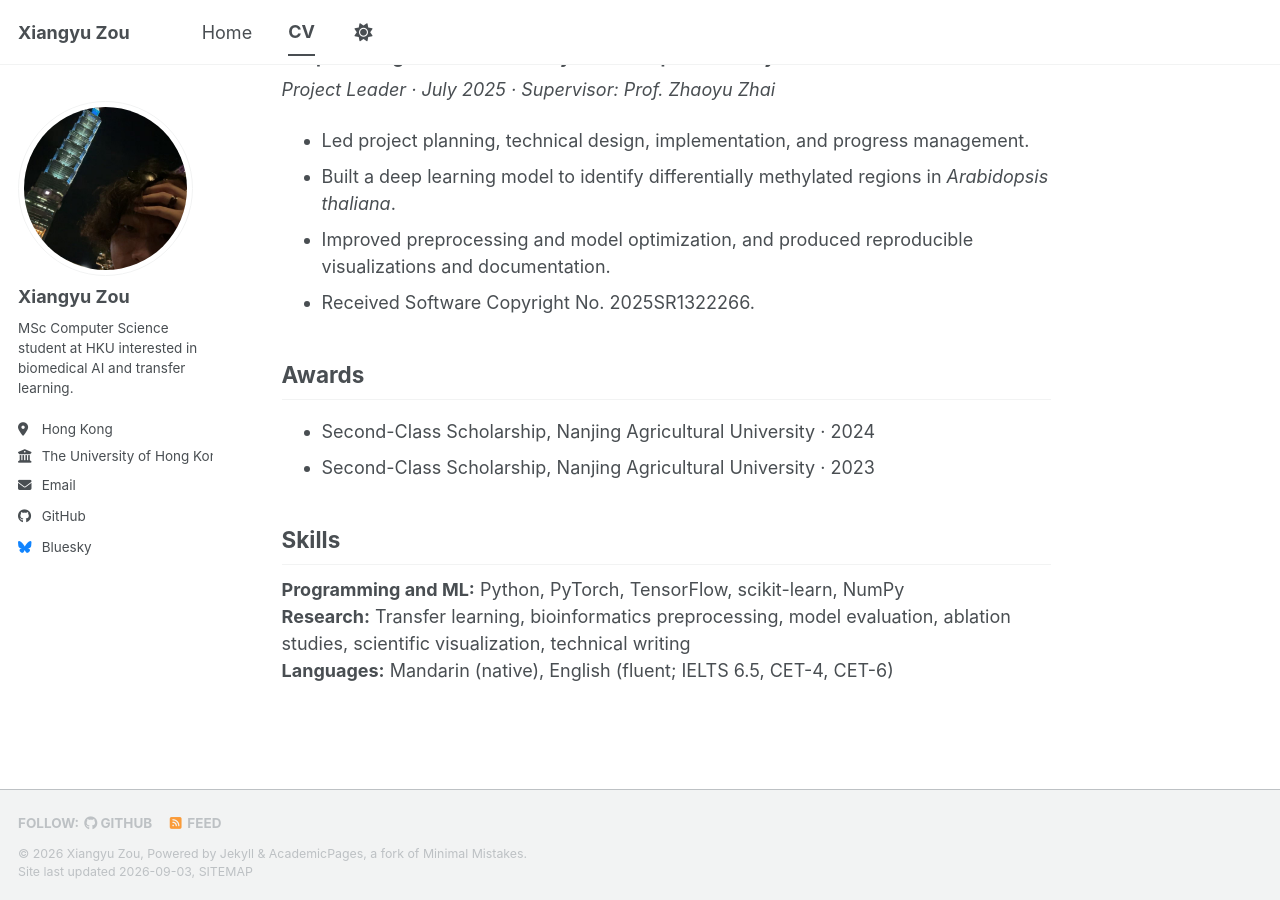
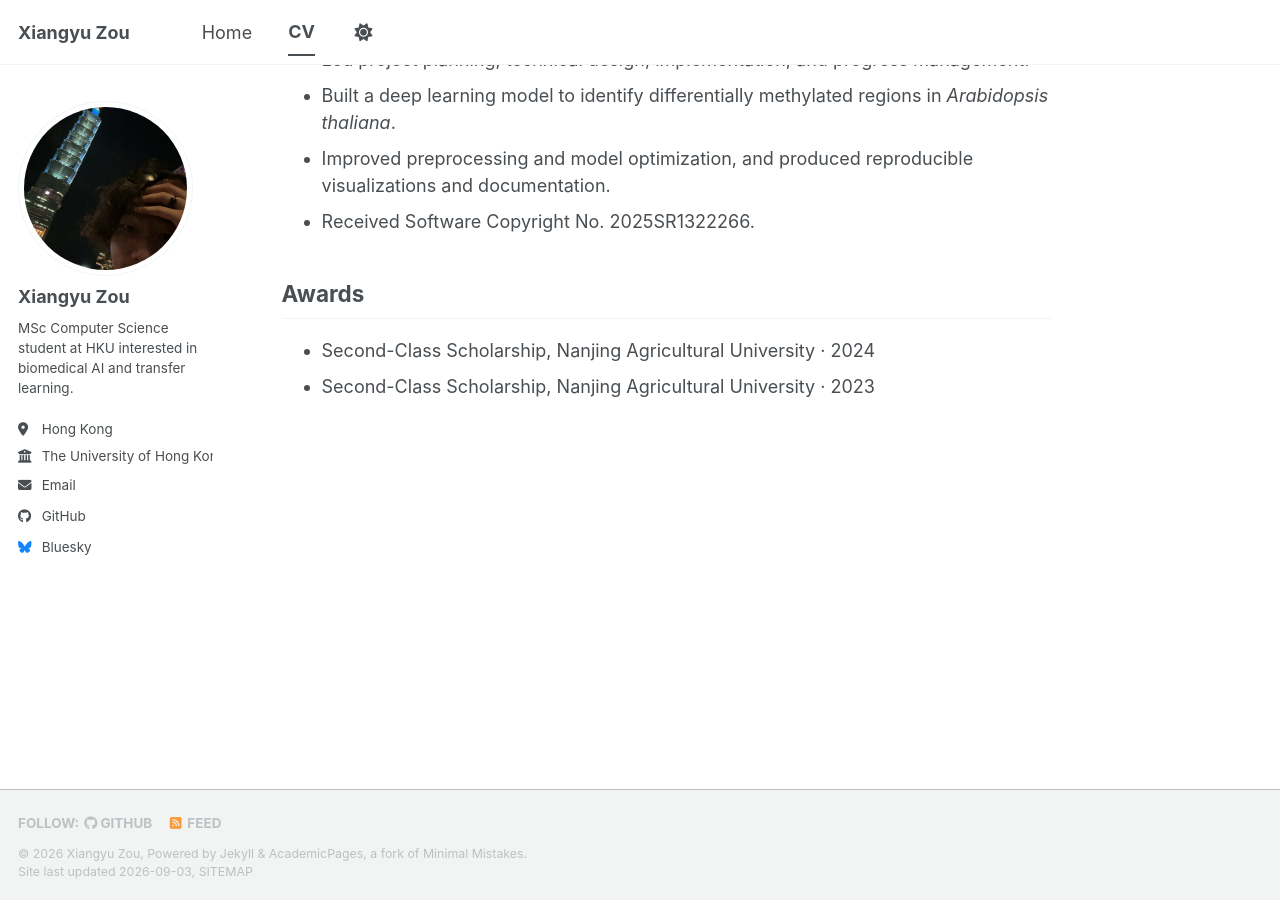
Before and after one commit to yukonzou/yukonzou.github.io, a Jekyll site: the page built from _pages/cv.md, in a window 1280 px wide and 900 px high, scrolled down 954 px. Built offline with Jekyll 4.4.1, drawn with Linux system fonts in a browser that asks for light colours; a style sheet for code colours, icons or effects is not loaded; some of the changed text lies outside the part shown.

Commit message:
Update cv.md

```diff
--- a/_pages/cv.md
+++ b/_pages/cv.md
@@ -16,11 +16,9 @@ MSc in Computer Science, General Stream · 2026-2027 (expected)
 
 **Nanjing Agricultural University** · Nanjing, China<br>
 BEng in Computer Science and Technology · 2022-2026<br>
-GPA: 87.53/100
 
 **National Chung Hsing University** · Taiwan<br>
 Exchange programme · February-June 2025<br>
-Completed Information Management Systems coursework and a data-driven group project with a final grade of 93/100.
 
 ## Research Experience
 
@@ -48,9 +46,3 @@ Completed Information Management Systems coursework and a data-driven group proj
 
 - Second-Class Scholarship, Nanjing Agricultural University · 2024
 - Second-Class Scholarship, Nanjing Agricultural University · 2023
-
-## Skills
-
-**Programming and ML:** Python, PyTorch, TensorFlow, scikit-learn, NumPy<br>
-**Research:** Transfer learning, bioinformatics preprocessing, model evaluation, ablation studies, scientific visualization, technical writing<br>
-**Languages:** Mandarin (native), English (fluent; IELTS 6.5, CET-4, CET-6)
```
